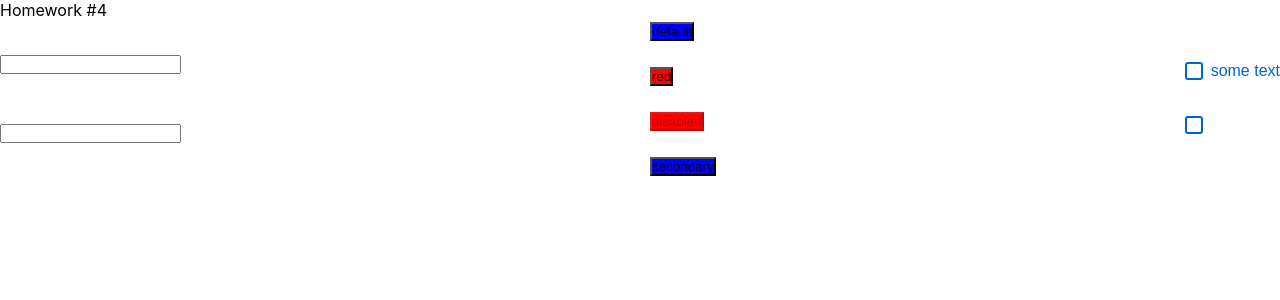
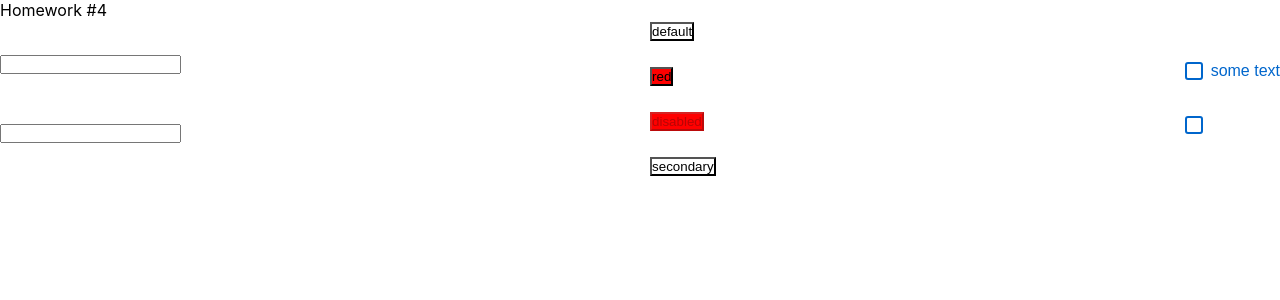
Before and after one commit to XAOC614/AutoDZ, a React (Create React App) app: page / in a window 1280 px wide. Shown: the top 300 px of the page. Built offline with nearby package versions, Linux system fonts and the light colour scheme.

Commit message:
refact 4.2

```diff
--- a/src/s2-homeworks/hw04/common/c2-SuperButton/SuperButton.tsx
+++ b/src/s2-homeworks/hw04/common/c2-SuperButton/SuperButton.tsx
@@ -20,7 +20,7 @@ const SuperButton: React.FC<SuperButtonPropsType> = (
     }
 ) => {
 
-    const finalClassName = `${s.button} ${s[xType]} ${disabled ?? s.disabled}`
+    const finalClassName = `${s.button} ${s[xType]} ${disabled ? s.disabled : s.default}`
     // const finalClassName = s.button
     //     + (disabled
     //             ? s.secondary
```
